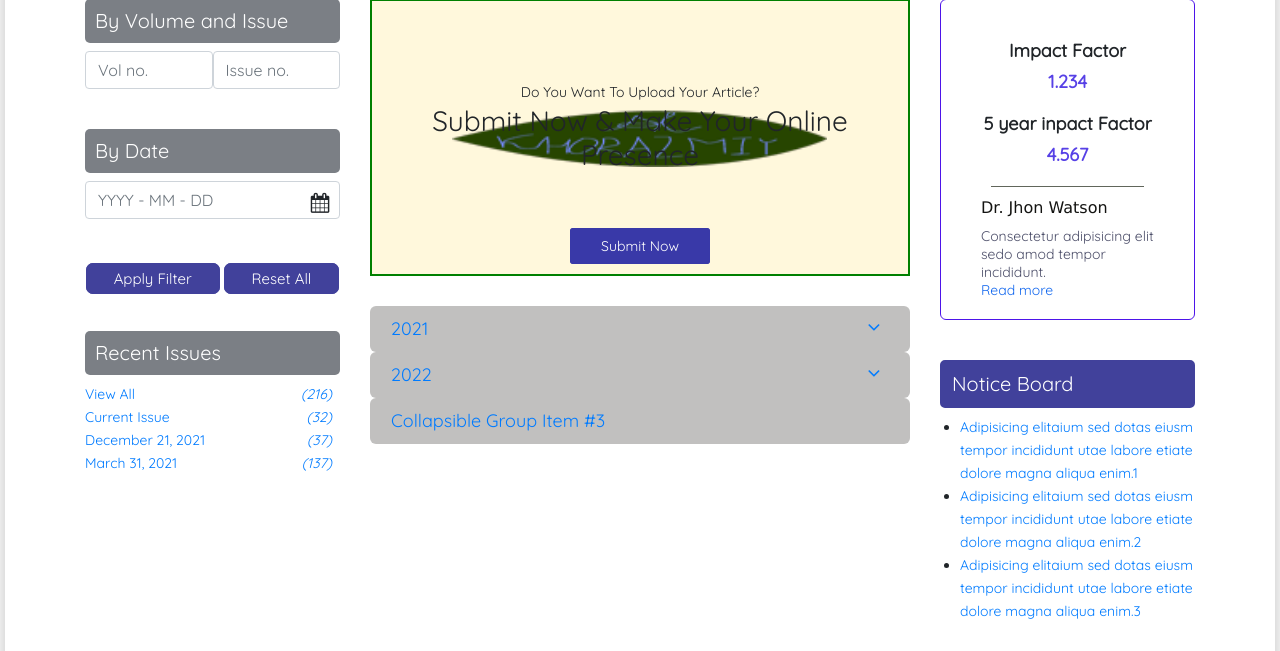
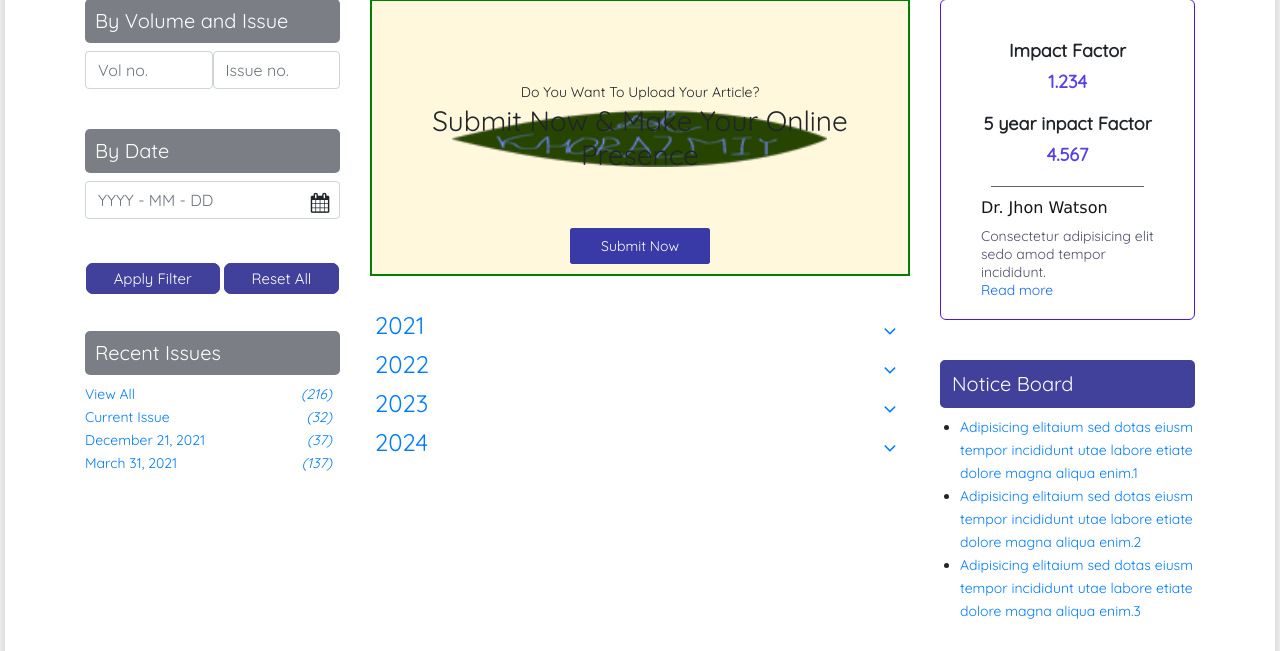
Before and after one commit to odilxon/al_khorezmiy, a Flask app: template templates/issueyears.html in a window 1280 px wide. Shown: the part 253-904 px from the top of the page. Run offline with Flask 2, Linux system fonts and the light colour scheme; the template is opened without the code that fills it, so the values that code supplies are empty; some libraries are stand-ins or nearby versions.

Commit message:
change tags

```diff
--- a/static/css/style.css
+++ b/static/css/style.css
@@ -870,24 +870,16 @@ p > span {
     padding: 30px 0 0;
 }
 .panel h4 {
-    margin: 0;
-    width: 100%;
-    float: left;
-    padding: 0 20px;
-    font-size: 18px;
-    cursor: pointer;
-    font-weight: 500;
-    line-height: 44px;
-    border-radius: 6px;
-    background: #fcfcfc;
-    border: 1px solid transparent;
-    background-image: initial;
-    background-color: rgb(193, 192, 191);
+}
+.panel h4:hover {
+    border: 1px solid grey;
 }
 .panel h4.active, .panel h4:hover {
     border-color: rgb(171, 170, 168);
 }
 .panel-title {
+    margin: 0;
+    padding: 5px;
 
 }
 a > #panel-head {
--- a/templates/issueyears.html
+++ b/templates/issueyears.html
@@ -242,14 +242,14 @@
                                     <div class="panel panel-default">
                                         <div class="panel-heading" role="tab" id="headingOne">
                                             <h4 class="panel-title">
-                                                <a role="button" data-toggle="collapse" data-parent="#accordion" href="#collapseOne" aria-expanded="true" aria-controls="collapseOne">
+                                                <a role="button" data-toggle="collapse" data-parent="#accordion" href="#collapseTwo" aria-expanded="true" aria-controls="collapseTwo">
                                                     2022
                                                     <i id="panel-head" class="fa fa-angle-down"></i>
 
                                                 </a>
                                             </h4>
                                         </div>
-                                        <div id="collapseOne" class="panel-collapse collapse" role="tabpanel" aria-labelledby="headingOne">
+                                        <div id="collapseTwo" class="panel-collapse collapse" role="tabpanel" aria-labelledby="headingOne">
                                             <div class="panel-body">
                                                 <a href="#" class="btnrecord">
                                                     <span>202</span>
@@ -276,20 +276,76 @@
                                     </div>
 
                                     <div class="panel panel-default">
-                                        <div class="panel-heading" role="tab" id="headingThree">
+                                        <div class="panel-heading" role="tab" id="headingOne">
                                             <h4 class="panel-title">
-                                                <a class="collapsed" role="button" data-toggle="collapse" data-parent="#accordion" href="#collapseThree" aria-expanded="false" aria-controls="collapseThree">
-                                                    <span class="more-less glyphicon glyphicon-chevron-down"></span>
-                                                    Collapsible Group Item #3
+                                                <a role="button" data-toggle="collapse" data-parent="#accordion" href="#collapseTre" aria-expanded="true" aria-controls="collapseTre">
+                                                    2023
+                                                    <i id="panel-head" class="fa fa-angle-down"></i>
+
                                                 </a>
                                             </h4>
                                         </div>
-                                        <div id="collapseThree" class="panel-collapse collapse" role="tabpanel" aria-labelledby="headingThree">
+                                        <div id="collapseTre" class="panel-collapse collapse" role="tabpanel" aria-labelledby="headingOne">
                                             <div class="panel-body">
-                                                Anim pariatur cliche reprehenderit, enim eiusmod high life accusamus terry richardson ad squid. 3 wolf moon officia aute, non cupidatat skateboard dolor brunch. Food truck quinoa nesciunt laborum eiusmod. Brunch 3 wolf moon tempor, sunt aliqua put a bird on it squid single-origin coffee nulla assumenda shoreditch et. Nihil anim keffiyeh helvetica, craft beer labore wes anderson cred nesciunt sapiente ea proident. Ad vegan excepteur butcher vice lomo. Leggings occaecat craft beer farm-to-table, raw denim aesthetic synth nesciunt you probably haven't heard of them accusamus labore sustainable VHS.
+                                                <a href="#" class="btnrecord">
+                                                    <span>202</span>
+                                                    <i class="fa fa-angle-right"></i>
+                                                </a>
+                                                <a href="#" class="btnrecord">
+                                                    <span>201</span>
+                                                    <i class="fa fa-angle-right"></i>
+                                                </a>
+                                                <a href="#" class="btnrecord">
+                                                    <span>208</span>
+                                                    <i class="fa fa-angle-right"></i>
+                                                </a>
+                                                <a href="#" class="btnrecord">
+                                                    <span>207</span>
+                                                    <i class="fa fa-angle-right"></i>
+                                                </a>
+                                                <a href="#" class="btnrecord">
+                                                    <span>206</span>
+                                                    <i class="fa fa-angle-right"></i>
+                                                </a>
                                             </div>
                                         </div>
                                     </div>
+                                    <div class="panel panel-default">
+                                        <div class="panel-heading" role="tab" id="headingOne">
+                                            <h4 class="panel-title">
+                                                <a role="button" data-toggle="collapse" data-parent="#accordion" href="#collapseFor" aria-expanded="true" aria-controls="collapseFor">
+                                                    2024
+                                                    <i id="panel-head" class="fa fa-angle-down"></i>
+
+                                                </a>
+                                            </h4>
+                                        </div>
+                                        <div id="collapseFor" class="panel-collapse collapse" role="tabpanel" aria-labelledby="headingFor">
+                                            <div class="panel-body">
+                                                <a href="#" class="btnrecord">
+                                                    <span>202</span>
+                                                    <i class="fa fa-angle-right"></i>
+                                                </a>
+                                                <a href="#" class="btnrecord">
+                                                    <span>201</span>
+                                                    <i class="fa fa-angle-right"></i>
+                                                </a>
+                                                <a href="#" class="btnrecord">
+                                                    <span>208</span>
+                                                    <i class="fa fa-angle-right"></i>
+                                                </a>
+                                                <a href="#" class="btnrecord">
+                                                    <span>207</span>
+                                                    <i class="fa fa-angle-right"></i>
+                                                </a>
+                                                <a href="#" class="btnrecord">
+                                                    <span>206</span>
+                                                    <i class="fa fa-angle-right"></i>
+                                                </a>
+                                            </div>
+                                        </div>
+                                    </div>
+
                                 </div>
                             </div>
                         </div>
```
